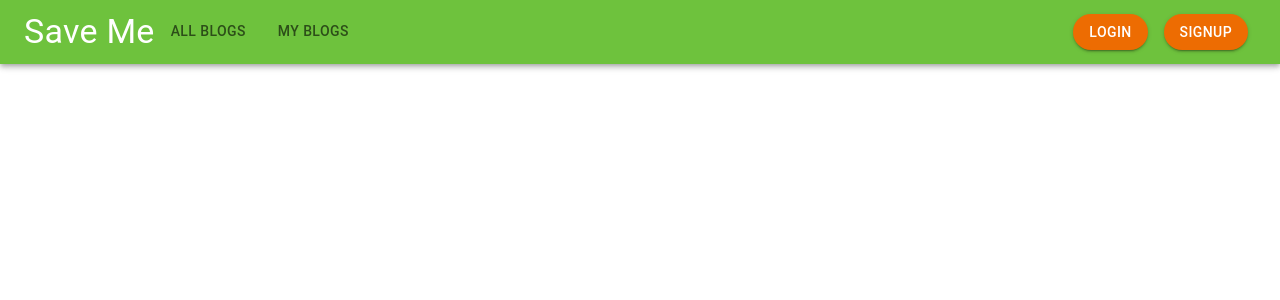
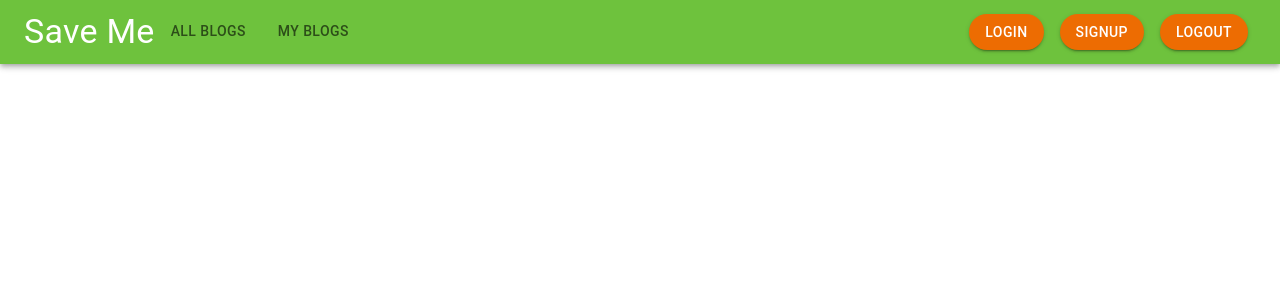
Before and after one commit to sandamini98/SAVEMEPROJECT, a React (Create React App) app in the folder frontend/: page / in a window 1280 px wide. Shown: the top 300 px of the page. Built offline with nearby package versions, Linux system fonts and the light colour scheme.

Commit message:
add logout button

```diff
--- a/frontend/src/components/Header.js
+++ b/frontend/src/components/Header.js
@@ -30,6 +30,13 @@ const Header = () => {
             >
                 Signup
             </Button>
+            <Button
+                variant='contained'
+                sx={{margin:1,borderRadius:10}}
+                color="warning"
+            >
+                Logout
+            </Button>
         </Box>
       </Toolbar>
     </AppBar>
```
